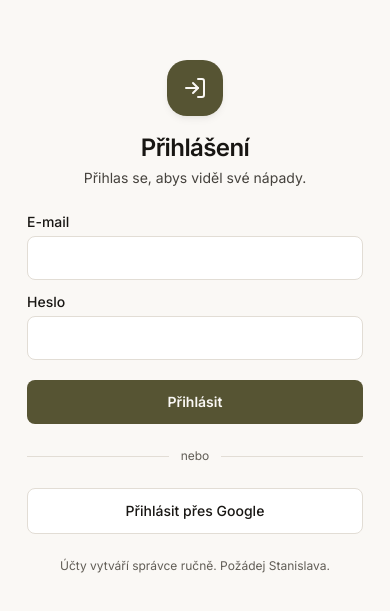
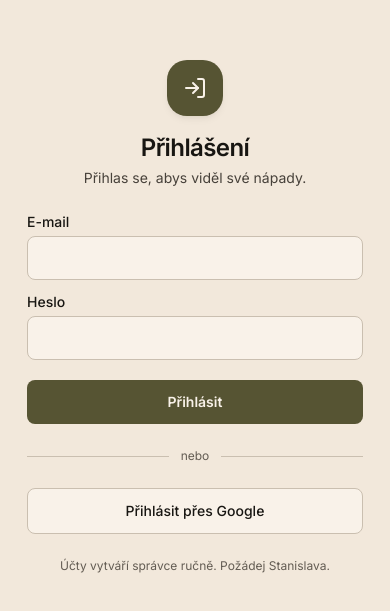
Before and after one commit to klasik01/clever-house, a React (Vite) app in the folder app/: page /auth/prihlaseni in a window 390 px wide. Shown: the part 105-716 px from the top of the page. Built offline with nearby package versions, Linux system fonts and the light colour scheme; no server answers.

Commit message:
Update design

```diff
--- a/app/src/components/PriorityBadge.tsx
+++ b/app/src/components/PriorityBadge.tsx
@@ -1,3 +1,4 @@
+import { Flame, Minus, MoveDown } from "lucide-react";
 import { useT } from "@/i18n/useT";
 import type { TaskPriority } from "@/types";
 
@@ -25,9 +26,17 @@ export default function PriorityBadge({ priority, className }: Props) {
     >
       <span
         aria-hidden
-        className="inline-block size-1.5 rounded-full"
-        style={{ background: `var(--color-priority-${varSuffix}-dot)` }}
-      />
+        className="grid size-3 place-items-center"
+        style={{ color: `var(--color-priority-${varSuffix}-dot)` }}
+      >
+        {priority === "P1" ? (
+          <Flame aria-hidden size={11} />
+        ) : priority === "P2" ? (
+          <Minus aria-hidden size={11} />
+        ) : (
+          <MoveDown aria-hidden size={11} />
+        )}
+      </span>
       {t(`priority.${priority}`)}
     </span>
   );
--- a/app/src/components/StatusSelect.tsx
+++ b/app/src/components/StatusSelect.tsx
@@ -1,6 +1,7 @@
+import { Check } from "lucide-react";
 import type { TaskStatus, TaskType } from "@/types";
 import { useT } from "@/i18n/useT";
-import { ALL_STATUSES, statusColors } from "./StatusBadge";
+import { ALL_STATUSES, statusColors, statusIcon } from "./StatusBadge";
 
 interface Props {
   value: TaskStatus;
@@ -51,17 +52,20 @@ export default function StatusSelect({ value, onChange, disabled, type }: Props)
             disabled={disabled}
             onClick={() => onChange(s)}
             className={[
-              "sm:snap-start shrink-0 min-h-tap rounded-pill px-3 py-1.5 text-sm font-medium transition-colors",
-              "border",
-              active ? "" : "hover:bg-bg-subtle",
+              "sm:snap-start inline-flex items-center gap-1.5 shrink-0 min-h-tap rounded-pill px-3 py-1.5 text-sm font-medium transition-colors focus-visible:outline-none focus-visible:ring-2 focus-visible:ring-line-focus",
+              active ? "border-2 shadow-sm" : "border hover:bg-bg-subtle",
               disabled ? "opacity-40 cursor-not-allowed" : "",
             ].join(" ")}
             style={{
               backgroundColor: active ? c.bg : "transparent",
               color: active ? c.fg : "var(--color-text-muted)",
-              borderColor: active ? c.border : "var(--color-border-default)",
+              borderColor: active ? c.dot : "var(--color-border-default)",
             }}
           >
+            {active && <Check aria-hidden size={14} className="shrink-0" />}
+            <span aria-hidden className="inline-flex items-center" style={{ color: active ? c.dot : "var(--color-text-subtle)" }}>
+              {statusIcon(s)}
+            </span>
             {t(`status.${s}`)}
           </button>
         );
--- a/app/src/routes/TaskDetail.tsx
+++ b/app/src/routes/TaskDetail.tsx
@@ -564,7 +564,7 @@ export default function TaskDetail() {
         )}
       </div>
 
-      <label htmlFor="detail-title" className="mt-2 block text-xs font-semibold uppercase tracking-wide text-ink-subtle">
+      <label htmlFor="detail-title" className="sr-only">
         {t("detail.titlePrimary")}
       </label>
       <input
@@ -575,7 +575,7 @@ export default function TaskDetail() {
         onBlur={flushOnBlur}
         placeholder={t("detail.titlePlaceholderV2")}
         autoCapitalize="sentences"
-        className="mt-1 block w-full rounded-md border border-line bg-surface px-3 py-2 text-lg font-semibold text-ink placeholder:text-ink-subtle focus:border-line-focus focus:outline-none"
+        className="mt-2 block w-full border-0 border-b border-transparent bg-transparent px-0 py-1 text-2xl font-bold leading-tight text-ink placeholder:text-ink-subtle focus:border-b-line-focus focus:outline-none focus:ring-0"
       />
 
       <div className="mt-3">
--- a/app/src/styles/globals.css
+++ b/app/src/styles/globals.css
@@ -128,9 +128,7 @@
 .cdv-editor {
   min-height: 17rem;
 }
-.cdv-editor .ProseMirror:focus {
-  background: var(--color-bg-subtle);
-}
+/* V3-polish: ProseMirror inherits bg from EditorContent wrapper (bg-surface). */
 .cdv-editor .ProseMirror p {
   margin: 0.25rem 0;
 }
--- a/app/src/styles/tokens-v3.css
+++ b/app/src/styles/tokens-v3.css
@@ -5,22 +5,22 @@
    ============================================================ */
 
 :root {
-  /* ---------- Priority (otázka-only) ---------- */
-  /* P1 — high / urgent. Reuses danger hue but softer (bg-100 not bg-50) */
-  --color-priority-p1-bg:     var(--danger-50);
-  --color-priority-p1-fg:     var(--danger-700);
-  --color-priority-p1-border: var(--danger-300);
-  --color-priority-p1-dot:    var(--danger-500);
+  /* ---------- Priority (otázka-only) — V3-polish: earth palette only. ---------- */
+  /* P1 — high / urgent: warm oak amber (NOT red), communicates urgence tone-on-tone. */
+  --color-priority-p1-bg:     var(--oak-100);
+  --color-priority-p1-fg:     var(--oak-800);
+  --color-priority-p1-border: var(--oak-400);
+  --color-priority-p1-dot:    var(--oak-600);
 
-  /* P2 — normal / default. Muted warm neutral, no alarm. */
+  /* P2 — normal: muted stone, olive dot. */
   --color-priority-p2-bg:     var(--stone-100);
   --color-priority-p2-fg:     var(--stone-700);
   --color-priority-p2-border: var(--stone-300);
   --color-priority-p2-dot:    var(--olive-600);
 
-  /* P3 — low. Very subtle, shouldn't visually compete. */
+  /* P3 — low: transparent bg, subtle stone text. */
   --color-priority-p3-bg:     transparent;
-  --color-priority-p3-fg:     var(--stone-600);
+  --color-priority-p3-fg:     var(--stone-500);
   --color-priority-p3-border: var(--stone-200);
   --color-priority-p3-dot:    var(--stone-400);
 
@@ -80,10 +80,10 @@
 
 @media (prefers-color-scheme: dark) {
   :root:not([data-theme="light"]) {
-    --color-priority-p1-bg:     var(--danger-900);
-    --color-priority-p1-fg:     var(--danger-300);
-    --color-priority-p1-border: var(--danger-700);
-    --color-priority-p1-dot:    var(--danger-500);
+    --color-priority-p1-bg:     var(--oak-900);
+    --color-priority-p1-fg:     var(--oak-200);
+    --color-priority-p1-border: var(--oak-700);
+    --color-priority-p1-dot:    var(--oak-500);
 
     --color-priority-p2-bg:     var(--stone-800);
     --color-priority-p2-fg:     var(--stone-200);
--- a/app/src/styles/tokens.css
+++ b/app/src/styles/tokens.css
@@ -21,17 +21,18 @@
   --olive-950: oklch(0.18 0.020 105);
 
   /* Stone (neutral — from Kronospan K680 Stone Beige, warm gray) */
-  --stone-50:  oklch(0.98 0.005 80);
-  --stone-100: oklch(0.95 0.008 80);
-  --stone-200: oklch(0.90 0.012 80);
-  --stone-300: oklch(0.82 0.015 80); /* ≈ Stone Beige K680 */
-  --stone-400: oklch(0.70 0.015 80);
-  --stone-500: oklch(0.58 0.014 80);
-  --stone-600: oklch(0.48 0.012 80);
-  --stone-700: oklch(0.38 0.010 80);
-  --stone-800: oklch(0.28 0.008 80);
-  --stone-900: oklch(0.20 0.007 80);
-  --stone-950: oklch(0.14 0.005 80);
+  /* V3-polish: shifted warmer — more cream/sand, less laboratory white. */
+  --stone-50:  oklch(0.965 0.014 75);
+  --stone-100: oklch(0.935 0.020 75);
+  --stone-200: oklch(0.880 0.024 75);
+  --stone-300: oklch(0.810 0.024 75); /* ≈ Stone Beige K680 */
+  --stone-400: oklch(0.700 0.022 75);
+  --stone-500: oklch(0.580 0.020 75);
+  --stone-600: oklch(0.480 0.017 75);
+  --stone-700: oklch(0.380 0.014 75);
+  --stone-800: oklch(0.280 0.011 75);
+  --stone-900: oklch(0.200 0.009 75);
+  --stone-950: oklch(0.140 0.007 75);
 
   /* Oak (warm wood accent — from dub flooring ref) */
   --oak-50:  oklch(0.97 0.012 65);
@@ -73,16 +74,16 @@
 
   /* ---------- Semantic tokens (LIGHT by default) ---------- */
 
-  /* Backgrounds */
-  --color-bg-default:  var(--stone-50);
-  --color-bg-subtle:   var(--stone-100);
-  --color-bg-muted:    var(--stone-200);
+  /* Backgrounds — V3-polish: warmer page bg so surfaces don't feel laboratoří-white. */
+  --color-bg-default:  var(--stone-100);
+  --color-bg-subtle:   var(--stone-200);
+  --color-bg-muted:    var(--stone-300);
   --color-bg-inverse:  var(--stone-900);
 
-  /* Surfaces (elevation-aware) */
-  --color-surface-default: #ffffff;
-  --color-surface-raised:  var(--stone-50);
-  --color-surface-overlay: rgba(255, 255, 255, 0.92);
+  /* Surfaces — V3-polish: tone-on-tone with bg. */
+  --color-surface-default: var(--stone-50);
+  --color-surface-raised:  var(--stone-100);
+  --color-surface-overlay: rgba(250, 248, 244, 0.92);
 
   /* Text */
   --color-text-default:    var(--stone-900);
@@ -92,9 +93,9 @@
   --color-text-link:       var(--olive-700);
   --color-text-link-hover: var(--olive-800);
 
-  /* Borders */
-  --color-border-default: var(--stone-200);
-  --color-border-strong:  var(--stone-300);
+  /* Borders — V3-polish: bumped up one step so inputs stand out on warm page bg. */
+  --color-border-default: var(--stone-300);
+  --color-border-strong:  var(--stone-400);
   --color-border-focus:   var(--olive-700);
 
   /* Accent (interactive — darker olive for AA text-on-accent) */
@@ -111,6 +112,33 @@
   --color-warm-subtle:  var(--oak-100);
 
   /* Status — light */
+
+  /* ---------- V3-polish: Status earth-palette aliases ---------- */
+  /* Status chipy jsou remapované na warm-earth (stone/oak/olive) místo vivid primitive colors. */
+  --color-status-napad-bg:        var(--stone-100);
+  --color-status-napad-fg:        var(--stone-700);
+  --color-status-napad-border:    var(--stone-300);
+
+  --color-status-otazka-bg:       var(--oak-50);
+  --color-status-otazka-fg:       var(--oak-800);
+  --color-status-otazka-border:   var(--oak-300);
+
+  --color-status-cekam-bg:        var(--oak-100);
+  --color-status-cekam-fg:        var(--oak-800);
+  --color-status-cekam-border:    var(--oak-400);
+
+  --color-status-rozhodnuto-bg:       var(--olive-100);
+  --color-status-rozhodnuto-fg:       var(--olive-800);
+  --color-status-rozhodnuto-border:   var(--olive-300);
+
+  --color-status-vestavbe-bg:     var(--oak-200);
+  --color-status-vestavbe-fg:     var(--oak-900);
+  --color-status-vestavbe-border: var(--oak-500);
+
+  --color-status-hotovo-bg:       var(--olive-700);
+  --color-status-hotovo-fg:       var(--stone-50);
+  --color-status-hotovo-border:   var(--olive-800);
+
   --color-status-success-bg:     var(--success-50);
   --color-status-success-fg:     var(--success-700);
   --color-status-success-border: var(--success-300);
@@ -266,6 +294,32 @@
     --color-warm-subtle:  var(--oak-900);
 
     /* Status — dark (bg dark, fg light) */
+
+    /* V3-polish status earth dark */
+    --color-status-napad-bg:        var(--stone-800);
+    --color-status-napad-fg:        var(--stone-200);
+    --color-status-napad-border:    var(--stone-700);
+
+    --color-status-otazka-bg:       var(--oak-900);
+    --color-status-otazka-fg:       var(--oak-200);
+    --color-status-otazka-border:   var(--oak-700);
+
+    --color-status-cekam-bg:        var(--oak-900);
+    --color-status-cekam-fg:        var(--oak-200);
+    --color-status-cekam-border:    var(--oak-600);
+
+    --color-status-rozhodnuto-bg:       var(--olive-900);
+    --color-status-rozhodnuto-fg:       var(--olive-200);
+    --color-status-rozhodnuto-border:   var(--olive-700);
+
+    --color-status-vestavbe-bg:     var(--oak-800);
+    --color-status-vestavbe-fg:     var(--oak-100);
+    --color-status-vestavbe-border: var(--oak-500);
+
+    --color-status-hotovo-bg:       var(--olive-400);
+    --color-status-hotovo-fg:       var(--stone-950);
+    --color-status-hotovo-border:   var(--olive-300);
+
     --color-status-success-bg:     var(--success-900);
     --color-status-success-fg:     var(--success-300);
     --color-status-success-border: var(--success-700);
```
Also changed, not shown: app/src/components/DeadlinePicker.tsx (+11 -4 lines), app/src/components/PrioritySelect.tsx (+16 -7 lines), app/src/components/StatusBadge.tsx (+52 -27 lines), 1 other file (tests, documents, lock files or other folders).
